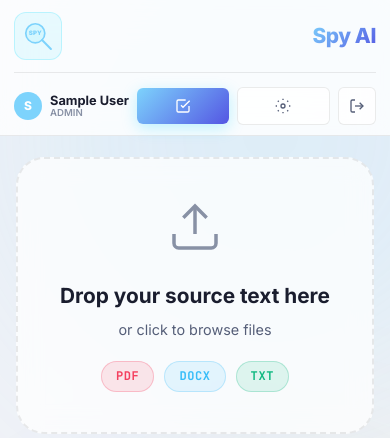
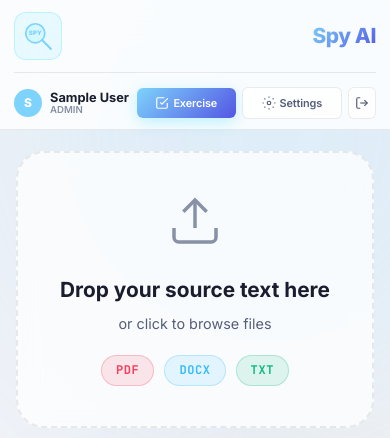
Before and after one commit to kerem-shn/Spy-AI, a Flask app: page / in a window 390 px wide. Shown: the top 438 px of the page. Run offline with Flask 3, Linux system fonts and the light colour scheme; the visitor is signed in with stand-in values (Sample User, id 1).

Commit message:
style: restored explanatory labels to mobile header buttons for better usability

```diff
--- a/templates/index.html
+++ b/templates/index.html
@@ -20,8 +20,9 @@
           .header__actions { width: 100% !important; justify-content: space-between !important; align-items: center !important; gap: 8px !important; flex-direction: row !important; }
 
           /* Action Group */
-          .action-group { display: flex; gap: 8px; flex: 1; align-items: center; }
-          .action-btn { font-size: 0.75rem !important; padding: 8px 12px !important; flex: 1; justify-content: center; }
+          .action-group { display: flex; gap: 6px; flex: 1; align-items: center; }
+          .action-btn { font-size: 0.68rem !important; padding: 8px 10px !important; flex: 1; justify-content: center; gap: 4px !important; }
+          .action-btn svg { width: 14px; height: 14px; }
           .logout-btn { flex: 0 0 auto; padding: 8px 10px !important; }
 
           /* Main padding */
@@ -42,9 +43,8 @@
           .exercise-grid { grid-template-columns: 1fr; }
         }
 
-        @media(max-width:480px){
-          .action-btn span { display: none !important; } /* Icon only on very small screens */
-          .action-btn { padding: 10px !important; }
+        @media(max-width:400px){
+          .action-btn { padding: 8px 6px !important; letter-spacing: -0.01em; }
         }
 
 
```
